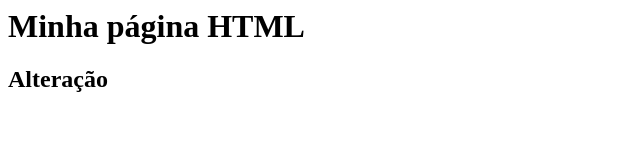
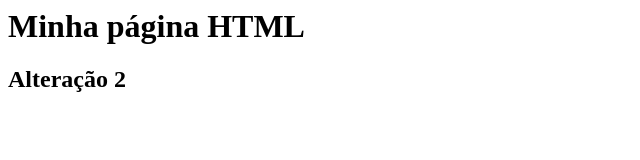
Before and after one commit to DanielBusinaro/gama-no-github, a plain HTML site: page index.html in a window 1280 px wide. Shown: the full height of the page, 0-640 px from the left. Drawn offline with Linux system fonts and the light colour scheme.

Commit message:
Alteração a partir do github

```diff
--- a/index.html
+++ b/index.html
@@ -1,6 +1,6 @@
 <html>
 	<body>
 		<h1>Minha página HTML</h1>
-		<h2>Alteração</h2>
+		<h2>Alteração 2</h2>
 	</body>
 </html>
```
